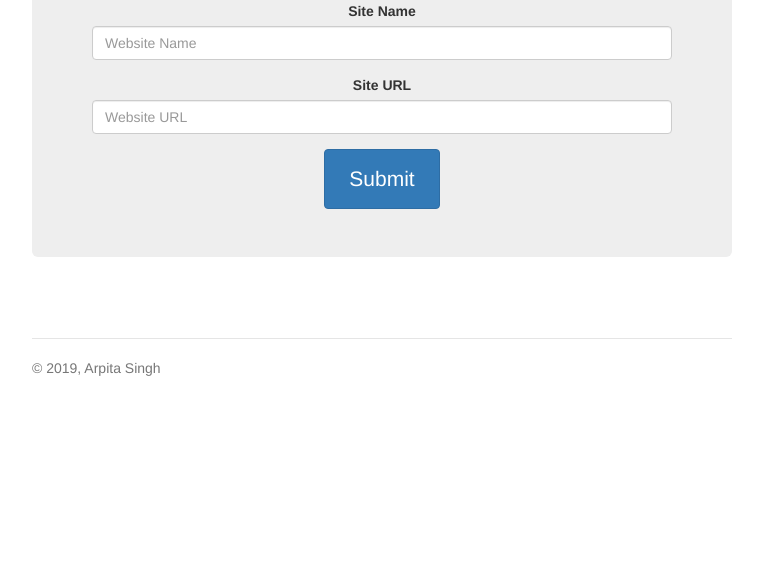
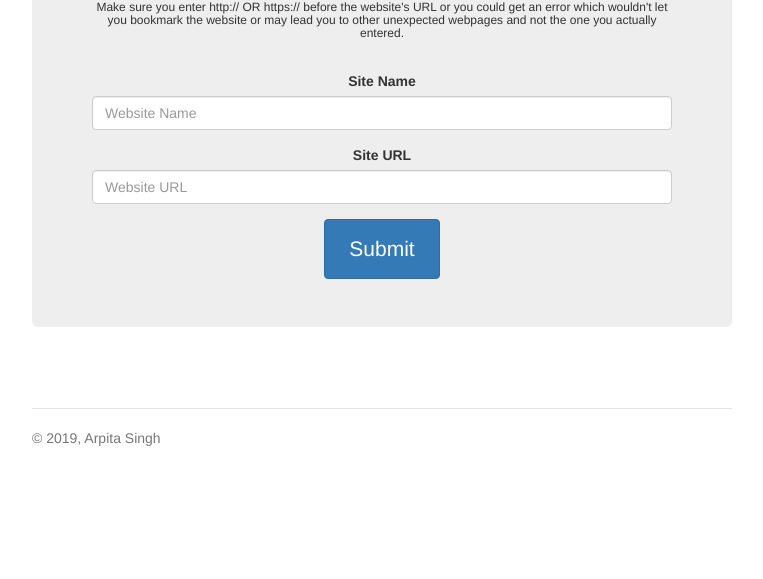
Before and after one commit to arpitapop4/Bookmarking-Web-Application-With-Vanilla-JavaScript, a plain HTML site: page index.html in a window 1280 px wide. Shown: the part 221-800 px from the top of the page, without its empty margins (258-1021 px from the left). Drawn offline with nearby package versions, Linux system fonts and the light colour scheme.

Commit message:
Update index.html

```diff
--- a/index.html
+++ b/index.html
@@ -25,6 +25,8 @@
 
       <div class="jumbotron">
         <h2>Bookmark Your Favorite Sites</h2>
+        <h6> Make sure you enter http:// OR https:// before the website's URL or you could get an error which wouldn't let you bookmark the website or may lead you to other unexpected webpages and not the one you actually entered.</h6>
+        <br>
         <form id="myForm">
           <div class="form-group">
             <label>Site Name</label>
```
